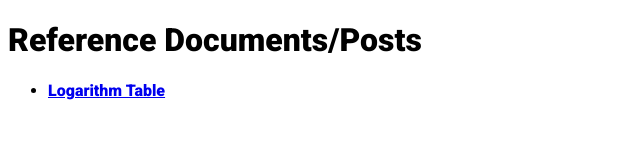
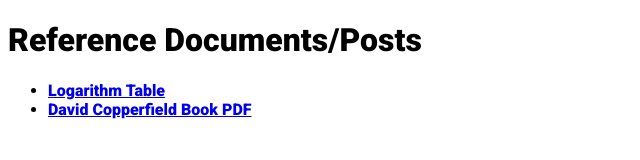
Before and after one commit to joshuad007/ref, a plain HTML site: page index.html in a window 1280 px wide. Shown: the whole page, without its empty margins (0-640 px from the left). Drawn offline with Linux system fonts and the light colour scheme.

Commit message:
update index

```diff
--- a/index.html
+++ b/index.html
@@ -16,6 +16,7 @@
     <h1>Reference Documents/Posts</h1>
     <ul>
         <li><a href="logtable.html">Logarithm Table</a></li>
+        <li><a href="davidcopperfield.pdf">David Copperfield Book PDF</a></li>
     </ul>
 </body>
 </html>
```
